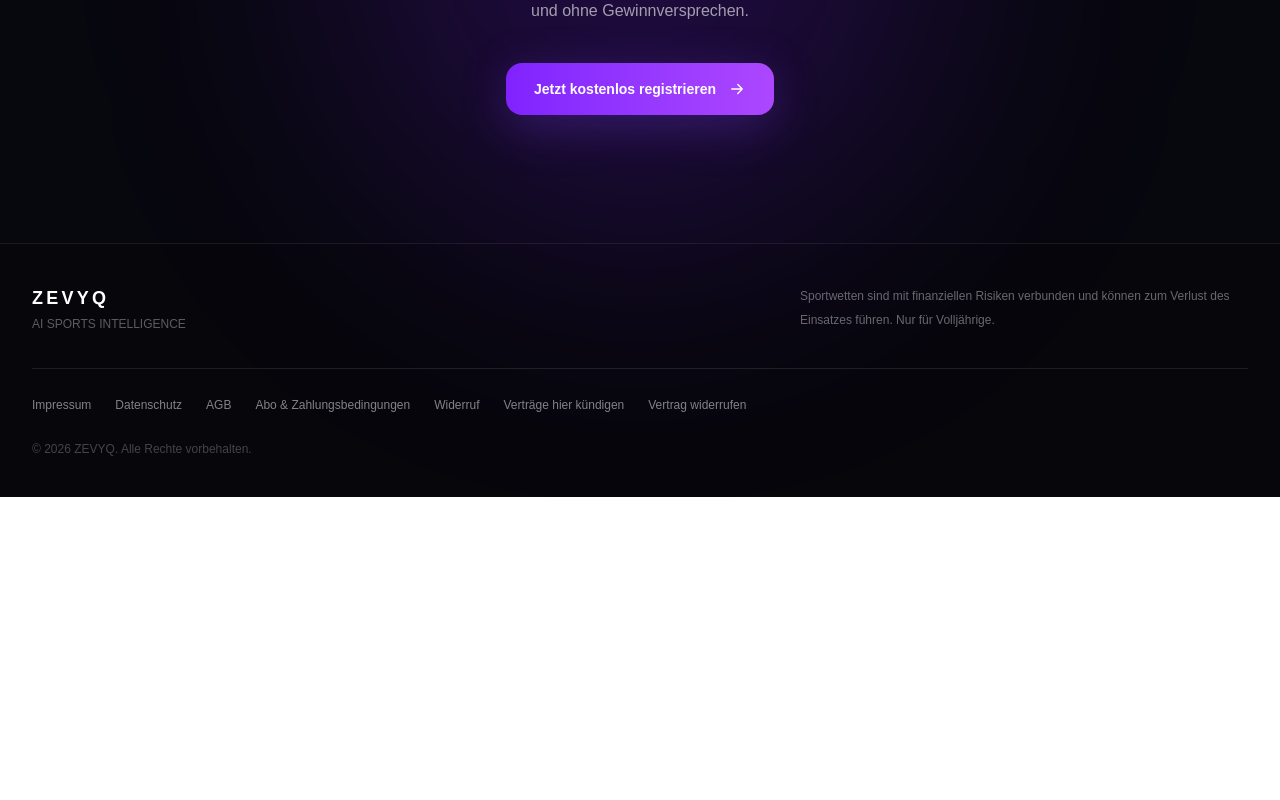
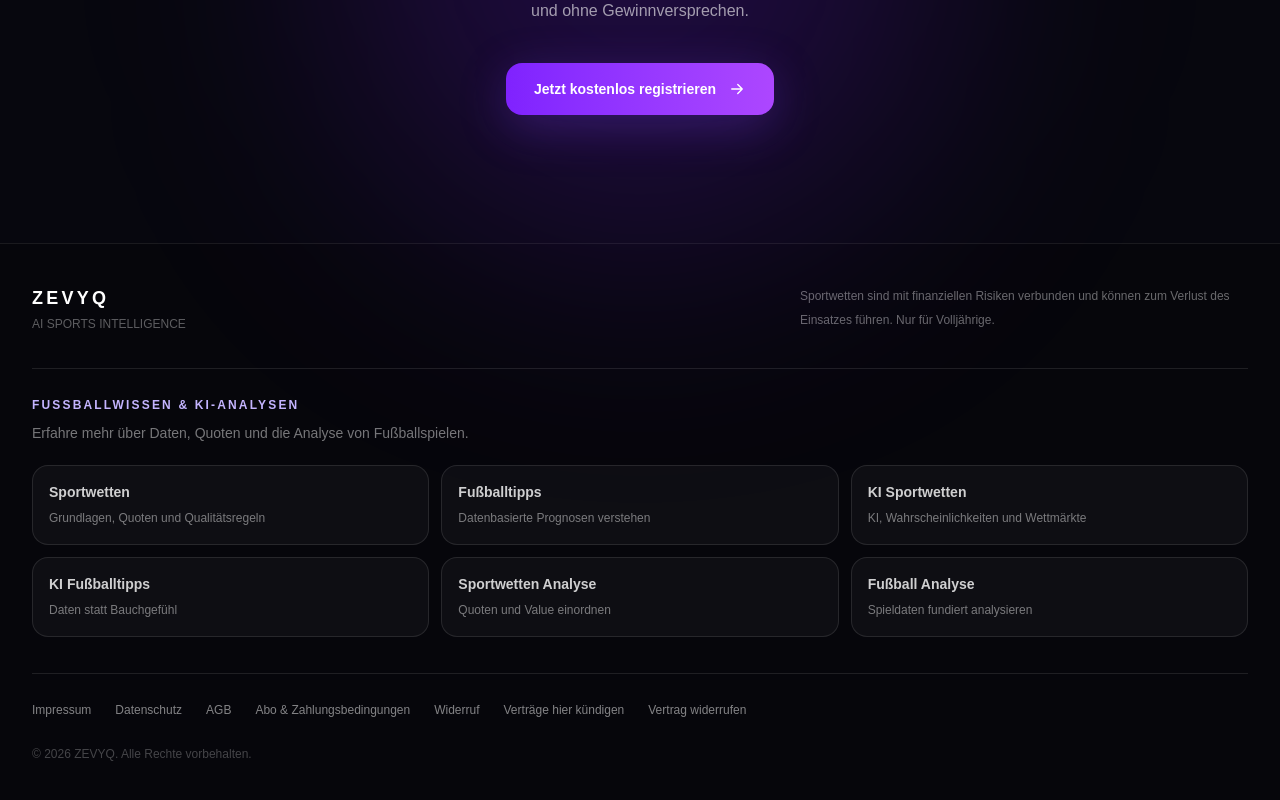
Before and after one commit to zevyq/zevyq-website, a Next.js app: page / in a window 1280 px wide. Shown: the part 5260-6060 px from the top of the page. Before the commit the page ends 5757 px from the top, so only its background shows below. Built offline with nearby package versions, Linux system fonts and the light colour scheme.

Commit message:
Add internal SEO navigation to ZEVYQ landing page

```diff
--- a/app/(marketing)/page.tsx
+++ b/app/(marketing)/page.tsx
@@ -532,6 +532,36 @@ export default function LandingPreviewV2Page() {
               zum Verlust des Einsatzes führen. Nur für Volljährige.
             </p>
           </div>
+          <nav aria-label="Fußballwissen und KI-Analysen" className="mt-9 border-t border-white/10 pt-7">
+            <h2 className="text-xs font-bold uppercase tracking-[0.18em] text-violet-300">Fußballwissen &amp; KI-Analysen</h2>
+            <p className="mt-2 text-sm leading-6 text-white/45">Erfahre mehr über Daten, Quoten und die Analyse von Fußballspielen.</p>
+            <div className="mt-5 grid gap-3 sm:grid-cols-2 lg:grid-cols-3">
+              <Link href="/sportwetten" className="group rounded-2xl border border-white/10 bg-white/[0.035] p-4 transition-colors hover:border-violet-400/40 hover:bg-violet-500/[0.08]">
+                <span className="block text-sm font-bold text-white/80 transition-colors group-hover:text-violet-200">Sportwetten</span>
+                <span className="mt-1.5 block text-xs leading-5 text-white/45">Grundlagen, Quoten und Qualitätsregeln</span>
+              </Link>
+              <Link href="/fussballtipps" className="group rounded-2xl border border-white/10 bg-white/[0.035] p-4 transition-colors hover:border-violet-400/40 hover:bg-violet-500/[0.08]">
+                <span className="block text-sm font-bold text-white/80 transition-colors group-hover:text-violet-200">Fußballtipps</span>
+                <span className="mt-1.5 block text-xs leading-5 text-white/45">Datenbasierte Prognosen verstehen</span>
+              </Link>
+              <Link href="/ki-sportwetten" className="group rounded-2xl border border-white/10 bg-white/[0.035] p-4 transition-colors hover:border-violet-400/40 hover:bg-violet-500/[0.08]">
+                <span className="block text-sm font-bold text-white/80 transition-colors group-hover:text-violet-200">KI Sportwetten</span>
+                <span className="mt-1.5 block text-xs leading-5 text-white/45">KI, Wahrscheinlichkeiten und Wettmärkte</span>
+              </Link>
+              <Link href="/ki-fussballtipps" className="group rounded-2xl border border-white/10 bg-white/[0.035] p-4 transition-colors hover:border-violet-400/40 hover:bg-violet-500/[0.08]">
+                <span className="block text-sm font-bold text-white/80 transition-colors group-hover:text-violet-200">KI Fußballtipps</span>
+                <span className="mt-1.5 block text-xs leading-5 text-white/45">Daten statt Bauchgefühl</span>
+              </Link>
+              <Link href="/sportwetten-analyse" className="group rounded-2xl border border-white/10 bg-white/[0.035] p-4 transition-colors hover:border-violet-400/40 hover:bg-violet-500/[0.08]">
+                <span className="block text-sm font-bold text-white/80 transition-colors group-hover:text-violet-200">Sportwetten Analyse</span>
+                <span className="mt-1.5 block text-xs leading-5 text-white/45">Quoten und Value einordnen</span>
+              </Link>
+              <Link href="/fussball-analyse" className="group rounded-2xl border border-white/10 bg-white/[0.035] p-4 transition-colors hover:border-violet-400/40 hover:bg-violet-500/[0.08]">
+                <span className="block text-sm font-bold text-white/80 transition-colors group-hover:text-violet-200">Fußball Analyse</span>
+                <span className="mt-1.5 block text-xs leading-5 text-white/45">Spieldaten fundiert analysieren</span>
+              </Link>
+            </div>
+          </nav>
           <nav
             aria-label="Rechtliche Informationen"
             className="mt-9 flex flex-wrap gap-x-6 gap-y-3 border-t border-white/10 pt-7 text-xs text-white/50"
```
